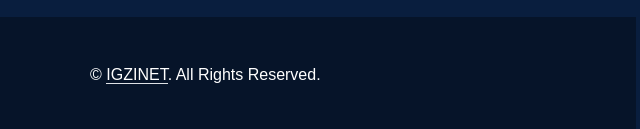
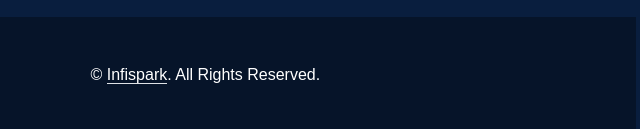
Before and after one commit to infisparks/gizi, a plain HTML site: page index.html in a window 1280 px wide. Shown: the part 5587-5716 px from the top of the page, 632-1272 px from the left. Drawn offline with nearby package versions, Linux system fonts and the light colour scheme; no server answers.

Commit message:
Update index.html

```diff
--- a/index.html
+++ b/index.html
@@ -699,7 +699,7 @@
                 <div class="row justify-content-end">
                     <div class="col-lg-8 col-md-6">
                         <div class="d-flex align-items-center justify-content-center" style="height: 75px;">
-                            <p class="mb-0">&copy; <a class="text-white border-bottom" href="#">IGZINET</a>. All Rights Reserved.
+                            <p class="mb-0">&copy; <a class="text-white border-bottom" href="https://infispark.in">Infispark</a>. All Rights Reserved.
                                 <!--/*** This template is free as long as you keep the footer author’s credit link/attribution link/backlink. If you'd like to use the template without the footer author’s credit link/attribution link/backlink, you can purchase the Credit Removal License from "https://htmlcodex.com/credit-removal". Thank you for your support. ***/-->
                         </div>
                     </div>
```
